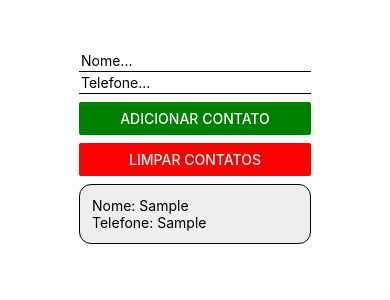
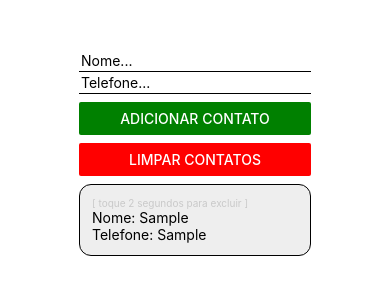
Before and after one commit to Daniel-Peres/fatec_pdm_react_native_lista_contatos_foto, a React Native app: screen / in a window 390 px wide. Both pictures are taken after typing "Sample", "Sample" into the empty fields and a click on the button "ADICIONAR CONTATO". Shown: the top 300 px of the page. Built offline with nearby package versions, Linux system fonts and the light colour scheme.

Commit message:
Placeholder no ContatoItem

```diff
--- a/componentes/ContatoItem.js
+++ b/componentes/ContatoItem.js
@@ -5,6 +5,7 @@ const ContatoItem = (props) => {
     return (
         <TouchableOpacity onLongPress={() => props.onDelete(props.contato.key)}>
             <View style={estilos.itemNaLista}>
+                <Text style={estilos.textoItem}>[ toque 2 segundos para excluir ]</Text>
                 <Text>Nome: {props.contato.nome}</Text>
                 <Text>Telefone: {props.contato.telefone}</Text>
             </View>
@@ -23,6 +24,10 @@ const estilos = StyleSheet.create({
         fontSize: 16,
         width: '80%',
         alignSelf: 'center'
+    },
+    textoItem: {
+        color: '#c9c9c9',
+        fontSize: 10
     }
 });
 
```
